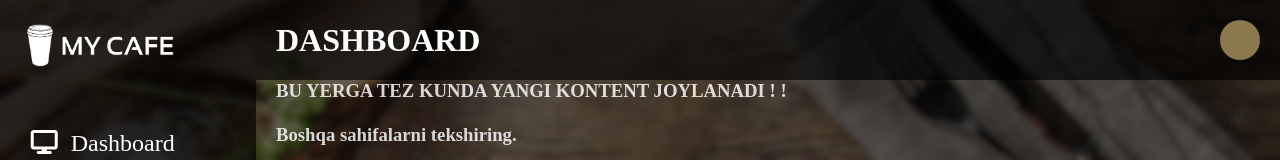
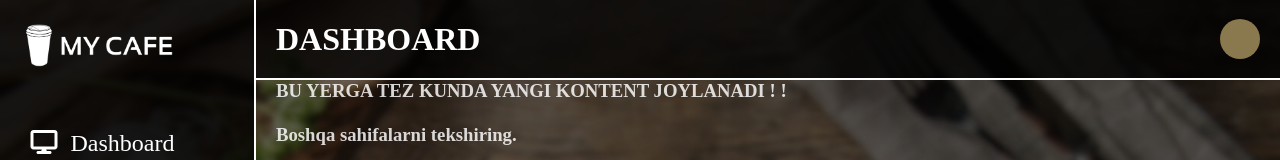
Before and after one commit to aliyd3v/project04, a plain HTML site: page cp/index.html in a window 1280 px wide. Shown: the top 160 px of the page. Drawn offline with nearby package versions, Linux system fonts and the light colour scheme; some icons are missing; a web font is replaced by a local one.

Commit message:
some shnages

```diff
--- a/cp/assets/css/index.css
+++ b/cp/assets/css/index.css
@@ -74,7 +74,8 @@ table {
     width: 20%;
     height: 100vh;
     padding: 24px 0;
-    backdrop-filter: brightness(25%);
+    backdrop-filter: brightness(15%);
+    border-right: 2px solid var(--secondary);
 }
 
 .side-bar .logo {
@@ -203,7 +204,8 @@ table {
     display: flex;
     align-items: center;
     justify-content: space-between;
-    backdrop-filter: brightness(25%);
+    backdrop-filter: brightness(15%);
+    border-bottom: 2px solid var(--secondary);
 }
 
 .header-cont {
@@ -244,7 +246,7 @@ table {
     width: 100%;
     position: sticky;
     z-index: 10;
-    backdrop-filter: brightness(60%);
+    backdrop-filter: brightness(30%);
     top: 0;
 
     & tr {
@@ -307,7 +309,8 @@ table {
     display: grid;
     grid-template-columns: repeat(13, 1fr);
     border-bottom: 1px solid #d3d1cb;
-    background-color: rgba(0, 0, 0, 0.3);
+    /* background-color: rgba(0, 0, 0, 0.5); */
+    backdrop-filter: brightness(40%);
 
     & td {
         height: inherit;
```
